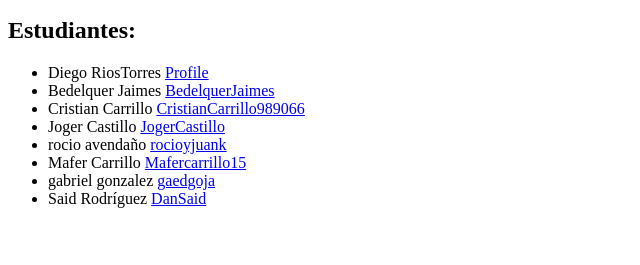
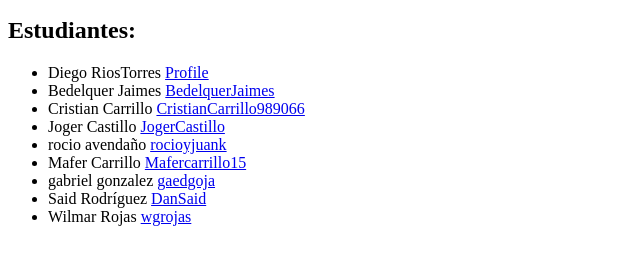
Before and after one commit to wgrojas/diplomado_python_6, a plain HTML site: page page/index.html in a window 1280 px wide. Shown: the part 87-352 px from the top of the page, without its empty margins (0-640 px from the left). Drawn offline with Linux system fonts and the light colour scheme.

Commit message:
Nombre agregado a la lista del index

```diff
--- a/page/index.html
+++ b/page/index.html
@@ -23,6 +23,8 @@
             <li> Mafer Carrillo <a href="http://github.com/Mafercarrillo15"> Mafercarrillo15</a></li>
             <li> gabriel gonzalez <a href="http://github.com/gaedgoja"> gaedgoja</a></li>
             <li> Said Rodríguez <a href="http://github.com/DanSaid"> DanSaid</a></li>
+            <li> Wilmar Rojas <a href="http://github.com/wgrojas"> wgrojas</a></li>
+
         </ul>
 
     </body>
```
